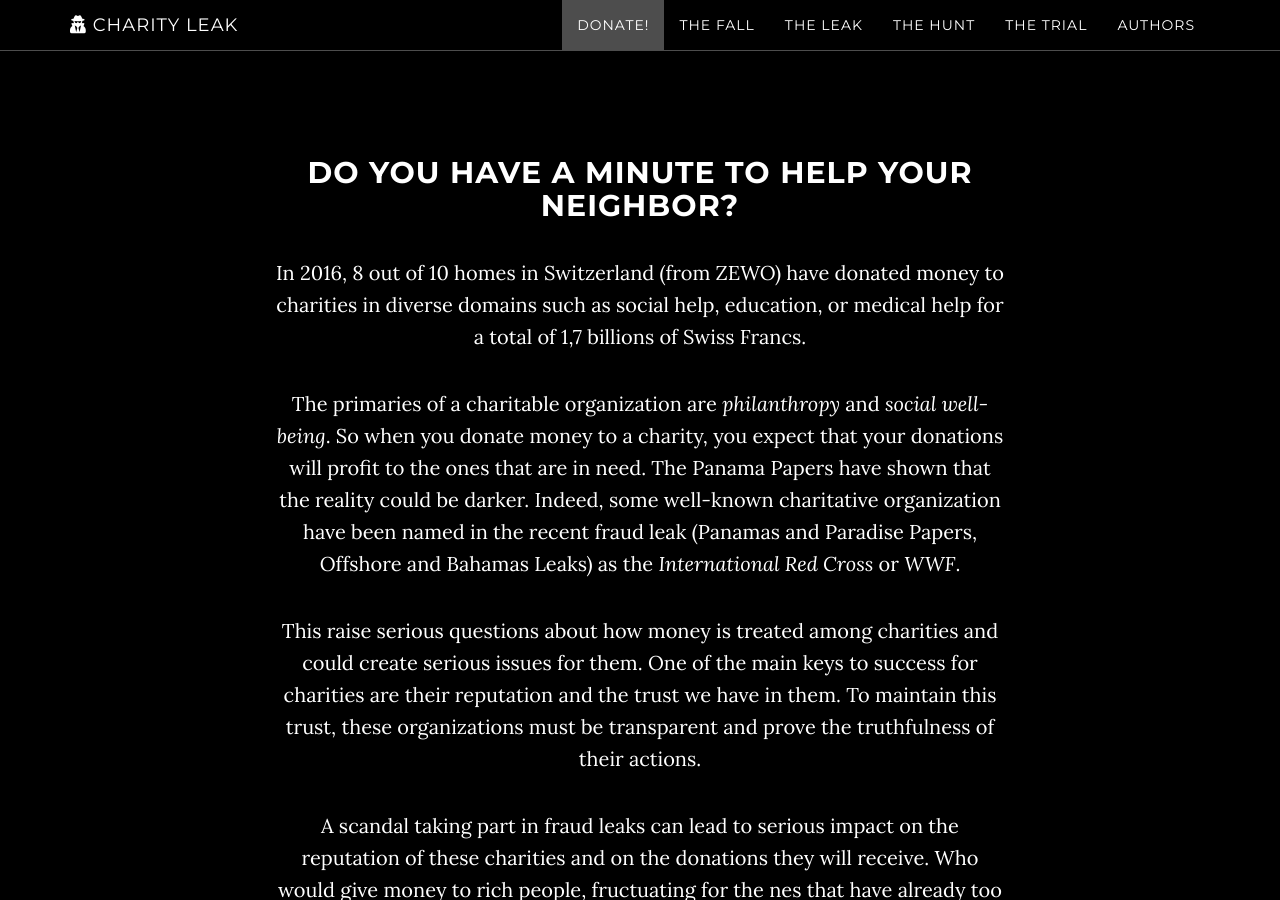
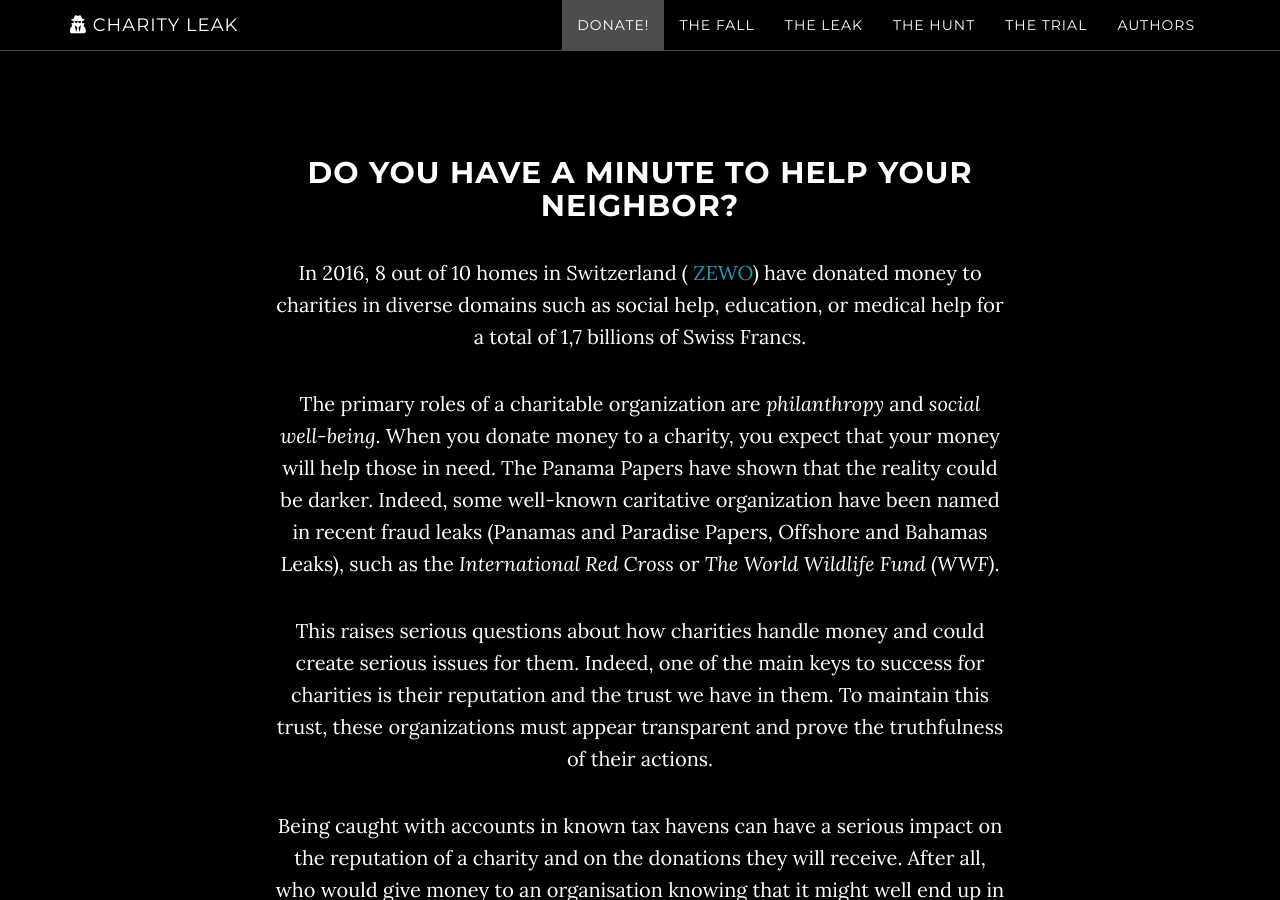
Before and after one commit to charity-leaks/charity-leaks.github.io, a Jekyll site: the page built from index.html, in a window 1280 px wide and 900 px high, scrolled down 944 px. Built offline with Jekyll 4.4.1, drawn with Linux system fonts in a browser that asks for light colours; nearby versions of some CDN libraries; some of the changed text lies outside the part shown.

Commit message:
donate links

```diff
--- a/_includes/donate.html
+++ b/_includes/donate.html
@@ -5,17 +5,18 @@
 				<div class="col-lg-8 col-lg-offset-2">
 					<h2>Do you have a minute to help your neighbor?</h2>
 
-					<p>In 2016, 8 out of 10 homes in Switzerland (from ZEWO) have donated money to charities in diverse domains such as social help, education, or medical help for a total of 1,7 billions of Swiss Francs.</p>
+					<p>In 2016, 8 out of 10 homes in Switzerland (
+<a href="https://www.zewo.ch/fr/Images/Statistiken/Infografik-F-2500px.png">ZEWO</a>) have donated money to charities in diverse domains such as social help, education, or medical help for a total of 1,7 billions of Swiss Francs.</p>
 
-					<p>The primaries of a charitable organization are <i>philanthropy</i> and <i>social well-being</i>. So when you donate money to a charity, you expect that your donations will profit to the ones that are in need. The Panama Papers have shown that the reality could be darker. Indeed, some well-known charitative organization have been named in the recent fraud leak (Panamas and Paradise Papers, Offshore and Bahamas Leaks) as the <i> International Red Cross</i> or <i>WWF</i>.</p>
+					<p>The primary roles of a charitable organization are <i>philanthropy</i> and <i>social well-being</i>. When you donate money to a charity, you expect that your money will help those in need. The Panama Papers have shown that the reality could be darker. Indeed, some well-known caritative organization have been named in recent fraud leaks (Panamas and Paradise Papers, Offshore and Bahamas Leaks), such as the <i> International Red Cross</i> or <i>The World Wildlife Fund (WWF)</i>.</p>
 
-					<p>This raise serious questions about how money is treated among charities and could create serious issues for them. One of the main keys to success for charities are their reputation and the trust we have in them. To maintain this trust, these organizations must be transparent and prove the truthfulness of their actions.</p>
+					<p>This raises serious questions about how charities handle money and could create serious issues for them. Indeed, one of the main keys to success for charities is their reputation and the trust we have in them. To maintain this trust, these organizations must appear transparent and prove the truthfulness of their actions.</p>
 
-					<p>A scandal taking part in fraud leaks can lead to serious impact on the reputation of these charities and on the donations they will receive. Who would give money to rich people, fructuating for the nes that have already too much? But the situation is much more complicated! Indeed, it has come out that many shell companies in the Panama Papers were stealing the identity of charities. This of course can put the reputations of perfectly honest charities at risk.</p>
+					<p>Being caught with accounts in known tax havens can have a serious impact on the reputation of a charity and on the donations they will receive. After all, who would give money to an organisation knowing that it might well end up in some rich executive's offshore account? But the situation is much more complicated! Indeed, it has come out that many shell companies in the Panama Papers were stealing the identity of charities. This of course can put the reputations of perfectly honest charities at risk.</p>
 
 					<p>Thus, we decided to investigate which charity named in theses leaks were worthy or not of our trust.</p>
 
-					<p>To hunt down dishonest charities we used the database of the International Consortium of Investigative Journalists (ICIJ) containing information about major financial data leaks that occurred in the last five years. Beforehand, it would be interesting to know how theses information got public. We chose to detail here the biggest and most leak: <i>the Panamas Papers</i>.</p>
+					<p>To hunt down dishonest charities we used the database of <a href="https://www.icij.org/">the International Consortium of Investigative Journalists</a>, which contains information about major financial data leaks that occurred in the last five years. Let us tell you some more about how the most famous of these leaks: <i>the Panamas Papers</i>.</p>
 				</div>
 			</div>
 		</div>
```
